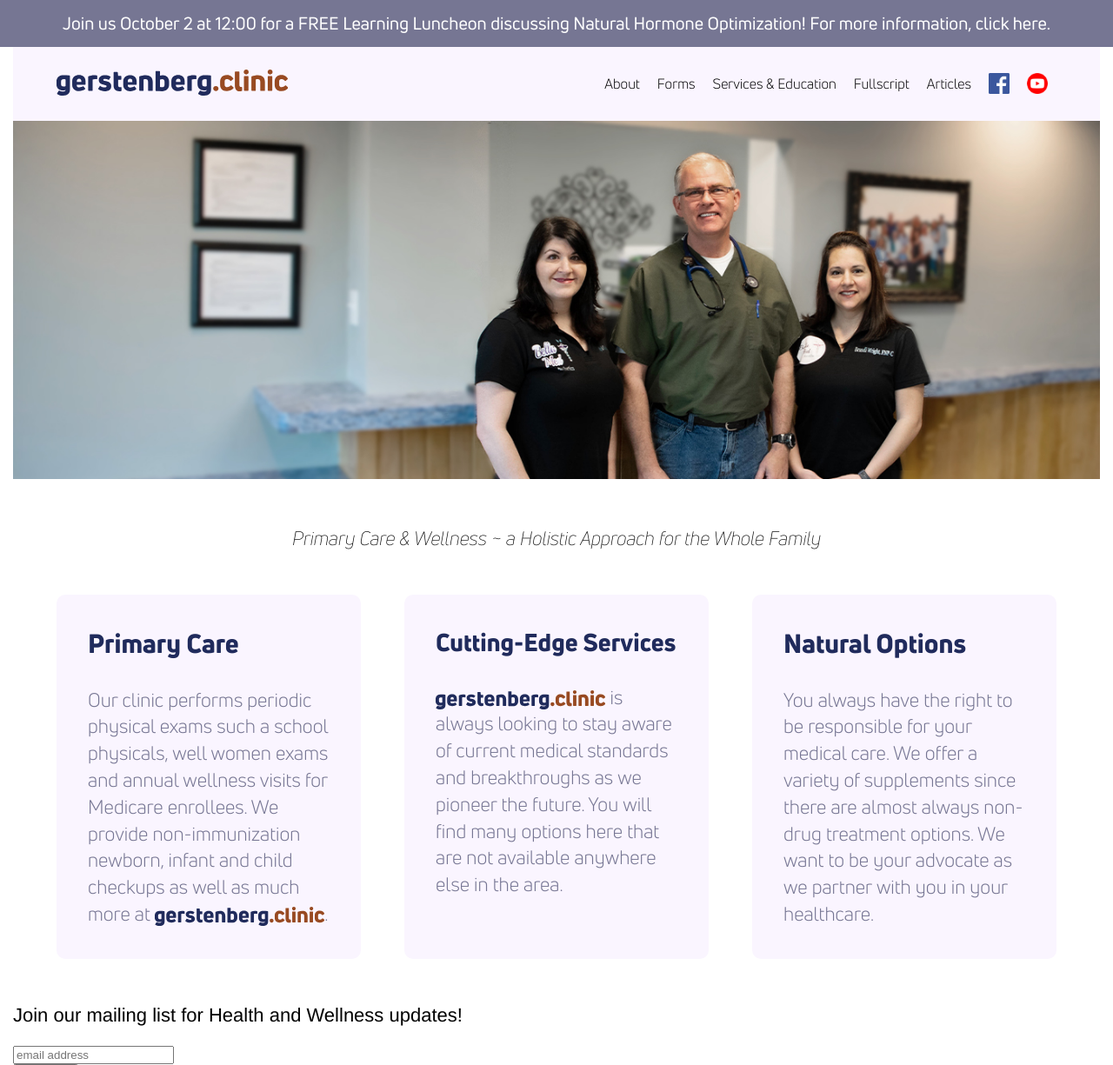
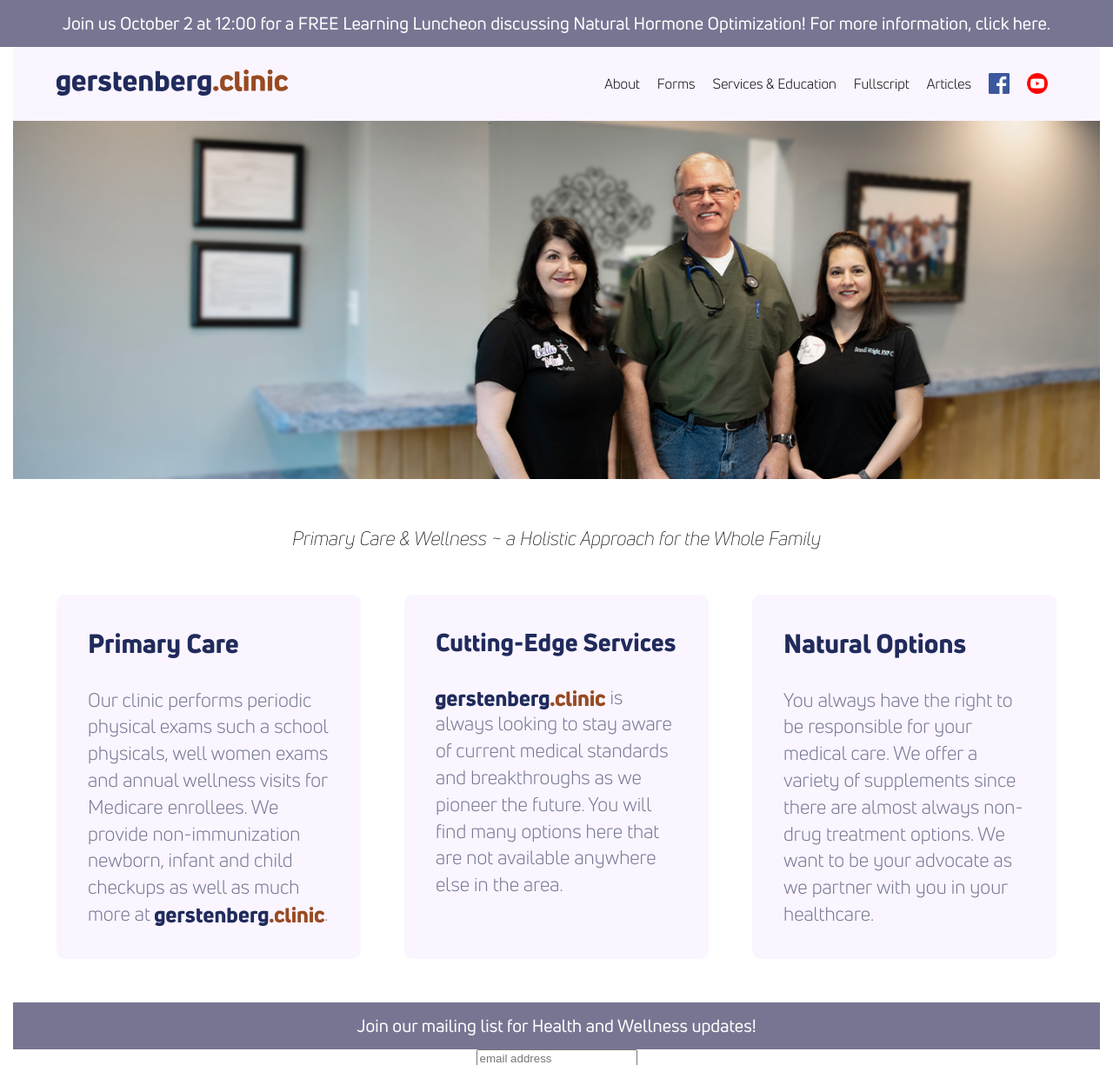
Before and after one commit to theneverwoods/gerstenberg.clinic, a Jekyll site: the page built from index.html, in a window 1280 px wide. Shown: the top 1225 px of the page at 87% size. Built offline with Jekyll 4.4.1, drawn with Linux system fonts in a browser that asks for light colours; comment, search, counter and statistics services are not loaded; grey boxes are pictures that could not be loaded.

Commit message:
Update index.html

```diff
--- a/index.html
+++ b/index.html
@@ -22,6 +22,11 @@ stylesheet: home
 </div>
 
 <!-- Begin Mailchimp Signup Form -->
+    <div class="dark" style="text-align: center;">
+      <div>
+          <h1 style="display: inline-block; font-weight: normal;">Join our mailing list for Health and Wellness updates!</h1>
+      </div>
+        <div>
             <link href="//cdn-images.mailchimp.com/embedcode/horizontal-slim-10_7.css" rel="stylesheet" type="text/css">
             <style type="text/css">
                 #mc_embed_signup{background:#fff; clear:left; font:14px Helvetica,Arial,sans-serif; width:100%;}
@@ -40,7 +44,8 @@ stylesheet: home
                 </div>
             </form>
             </div>
-
+        </div>
+    </div>
 <!--End mc_embed_signup-->
 
 
```
Also changed, not shown: other parts of index.html (+0 -1 lines). Lines whose indentation alone changed are shown as unchanged.
